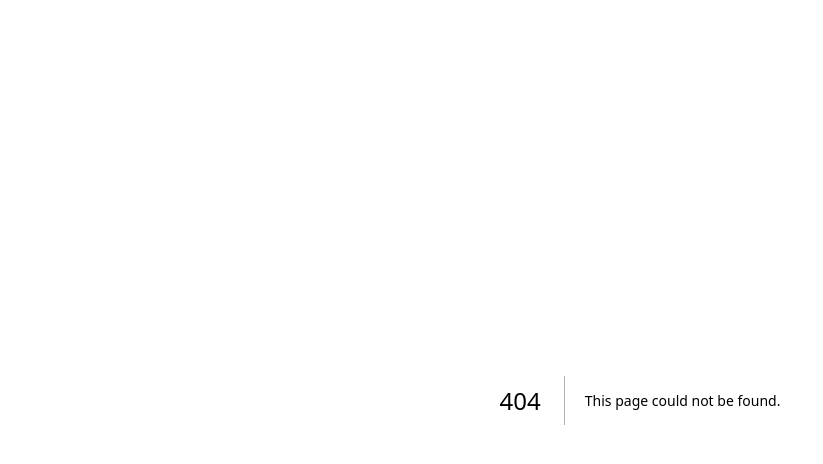
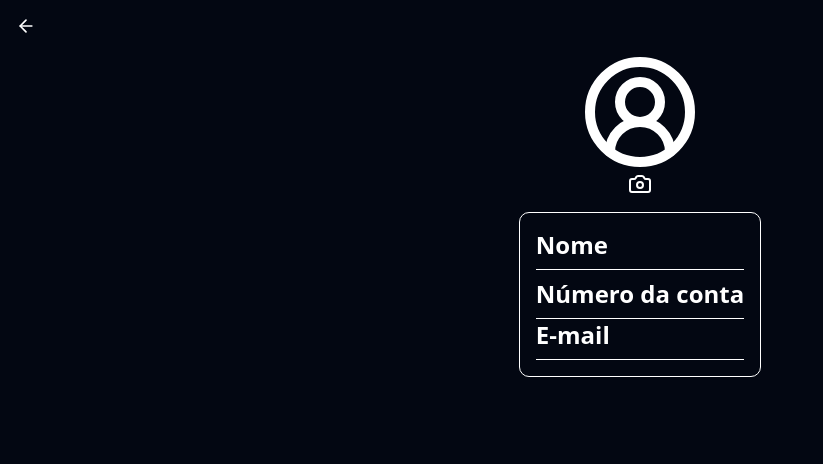
Before and after one commit to Moi10legend/vertex-bank, a Next.js app in the folder frontend/: page /profile in a window 1280 px wide. Before the commit this address had no page. Shown: the top 464 px of the page, without its empty margins (0-823 px from the left). Built offline with nearby package versions, Linux system fonts and the light colour scheme; no server answers; sample sign-in values are in the browser's storage.

Commit message:
Adição de página de perfil e número da conta no header do dashoboard

```diff
--- a/frontend/app/dashboard/page.tsx
+++ b/frontend/app/dashboard/page.tsx
@@ -4,6 +4,7 @@ import { useEffect, useState } from "react";
 import { useRouter } from "next/navigation";
 import {AxiosError} from "axios";
 import api from "@/app/src/services/api"
+import Link from "next/link";
 import {
   LogOut,
   Wallet,
@@ -16,7 +17,7 @@ import {
 import { Modal } from "../src/components/modal";
 
 // Tipagem básica dos dados que virão do backend
-interface User {
+export interface User {
   full_name: string;
   email: string;
 }
@@ -29,7 +30,7 @@ interface Transaction {
   data: string;
 }
 
-interface Account{
+export interface Account{
   number: string,
   balance: number
 }
@@ -173,6 +174,7 @@ export default function Dashboard() {
             <div className="hidden md:flex flex-col text-right">
                 <span className="text-sm font-medium text-white">{user?.full_name}</span>
                 <span className="text-xs text-gray-500">{user?.email}</span>
+                <span className="text-xs text-gray-500">Conta: {account?.number}</span>
             </div>
             <button
                 onClick={handleLogout}
@@ -220,10 +222,13 @@ export default function Dashboard() {
                          <div className="bg-gray-800 p-3 rounded-full text-red-400"><ArrowDownCircle /></div>
                         <span className="text-xs">Saídas</span>
                     </div>
-                    <div className="flex flex-col items-center gap-2 cursor-pointer hover:opacity-80 transition">
-                         <div className="bg-gray-800 p-3 rounded-full text-blue-400"><UserIcon /></div>
+                    <Link href="/profile">
+                      <div className="flex flex-col items-center gap-2 cursor-pointer hover:opacity-80 transition">
+                        <div className="bg-gray-800 p-3 rounded-full text-blue-400"><UserIcon /></div>
                         <span className="text-xs">Perfil</span>
-                    </div>
+
+                      </div>
+                    </Link>
                  </div>
             </div>
         </section>
--- /dev/null
+++ b/frontend/app/profile/page.tsx
@@ -0,0 +1,78 @@
+"use client";
+
+import { UserCircle2, ArrowLeft, Camera } from "lucide-react";
+import Link from "next/link";
+import { User } from "@/app/dashboard/page"
+import { Account } from "@/app/dashboard/page"
+import { useEffect, useState } from "react";
+import api from "@/app/src/services/api"
+import { useRouter } from "next/navigation";
+
+
+function Profile(){
+    const router = useRouter();
+    const [user, setUser] = useState<User | null>(null);
+    const [account, setAccount] = useState<Account | null>(null);
+    const [loading, setLoading] = useState(true);
+
+    const fetchData = async () => {
+        const token = localStorage.getItem("token")
+        if (!token) {router.push("/login"); return; }
+
+        try {
+        const config = { headers: { Authorization: `Bearer ${token}` } };
+        const [userRes, accRes] = await Promise.all([
+            api.get("/api/v1/users/me", config),
+            api.get("/api/v1/users/account", config),
+        ]);
+
+        setUser(userRes.data);
+        setAccount(accRes.data);
+    } catch (error) {
+        console.error("Erro ao atualizar dados", error);
+    }
+    }
+
+    useEffect(() => {
+        const init = async () => {
+            await fetchData();
+            setLoading(false);
+        };
+        init();
+    })
+
+    if (loading) {
+    return (
+      <div className="min-h-screen bg-gray-950 flex items-center justify-center text-white">
+        <div className="animate-pulse text-xl font-semibold">Carregando seu banco...</div>
+      </div>
+    );
+  }
+
+    return (
+        <div className="min-h-screen bg-gray-950 flex flex-col text-white">
+            <Link href="/dashboard">
+                <ArrowLeft size={20} className="m-4"></ArrowLeft>
+            </Link>
+            <main className="h-full flex items-center justify-center flex-col">
+
+                <UserCircle2 size={120}></UserCircle2>
+                <Camera className="hover:cursor-pointer"></Camera>
+
+                <section className="mt-4 border p-4 rounded-[10px]">
+                    <h2 className="font-bold text-2xl">Nome</h2>
+                    <p className="mt-2 text-white/80">{user?.full_name}</p>
+                    <hr />
+                    <h2 className="font-bold text-2xl mt-2 ">Número da conta</h2>
+                    <p className="mt-2 text-white/80">{account?.number}</p>
+                    <hr />
+                    <h2 className="font-bold text-2xl">E-mail</h2>
+                    <p className="mt-2 text-white/80">{user?.email}</p>
+                    <hr />
+                </section>
+            </main>
+        </div>
+    )
+}
+
+export default Profile
```
